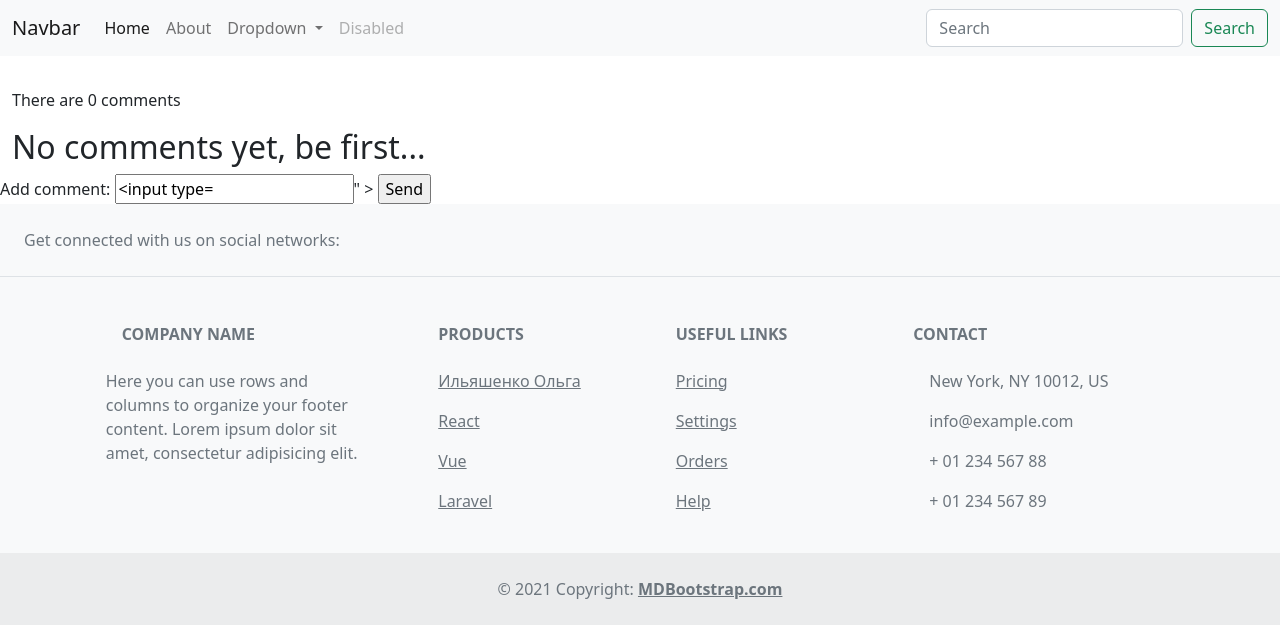
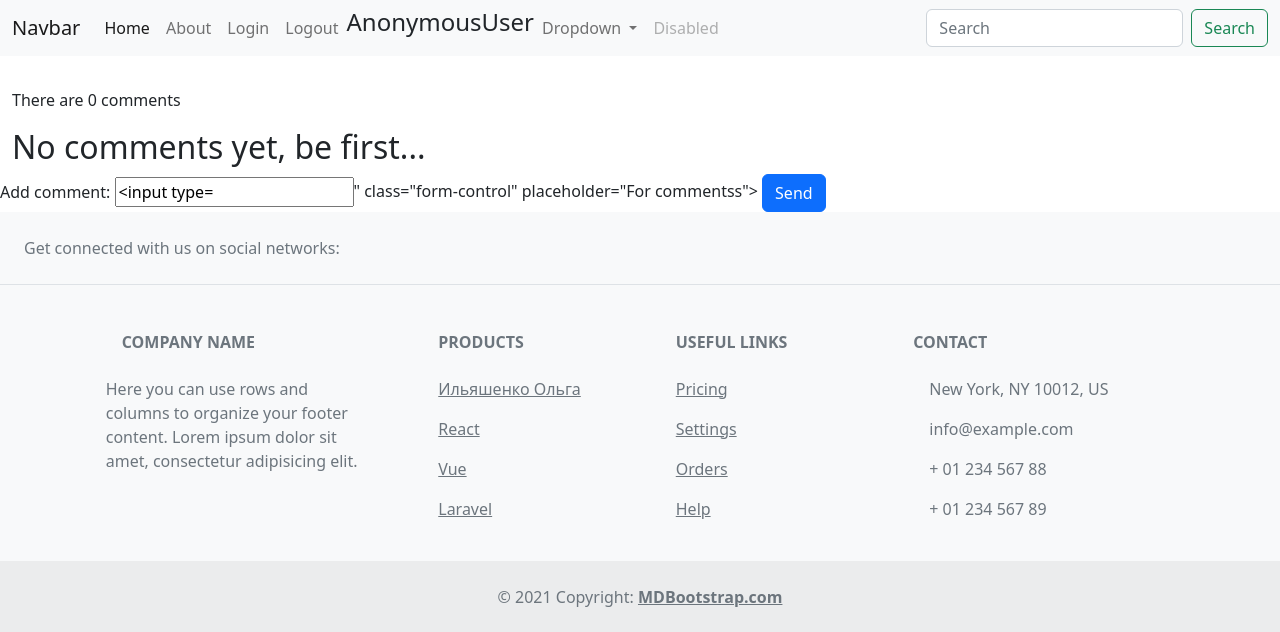
Before and after one commit to Kollaider/gallery, a Django app: page /comment/1 in a window 1280 px wide. Shown: the top 632 px of the page. Run offline with Django 4.2, Linux system fonts and the light colour scheme; some libraries are stand-ins or nearby versions.

Commit message:
set login logout

```diff
--- a/project/settings.py
+++ b/project/settings.py
@@ -32,6 +32,7 @@ ALLOWED_HOSTS = []
 
 INSTALLED_APPS = [
     'web',
+    'bootstrap4',
     'django.contrib.admin',
     'django.contrib.auth',
     'django.contrib.contenttypes',
@@ -140,3 +141,5 @@ ADMIN_MEDIA_PREFIX = '/static/admin/'
 # https://docs.djangoproject.com/en/4.0/ref/settings/#default-auto-field
 
 DEFAULT_AUTO_FIELD = 'django.db.models.BigAutoField'
+
+LOGIN_REDIRECT_URL = '/'
--- a/templates/base.html
+++ b/templates/base.html
@@ -21,6 +21,17 @@
             <li class="nav-item">
               <a class="nav-link" href="{% url 'web:about' %}">About</a>
             </li>
+            <li class="nav-item">
+              <a class="nav-link" href="{% url 'web:login' %}">Login</a>
+            </li>
+            <li class="nav-item">
+              <a class="nav-link" href="{% url 'web:logout' %}">Logout</a>
+            </li>
+
+            <li class="nav-item">
+                <h4>{{ user }}</h4>
+            </li>
+
             <li class="nav-item dropdown">
               <a class="nav-link dropdown-toggle" href="#" id="navbarDropdown" role="button" data-bs-toggle="dropdown" aria-expanded="false">
                 Dropdown
--- a/templates/detail.html
+++ b/templates/detail.html
@@ -30,9 +30,10 @@
 </div>
 
 <form action="{% url 'web:comment' card.pk %}" method="post">
-{% csrf_token %}
+    {% csrf_token %}
     <label for="comment">Add comment: </label>
-    <input id="comment" type="text" name="comment" value="{{ form.comment }}" >
-    <input type="submit" value="Send">
+    <input id="comment" type="text" name="comment" value="{{ form.comment }}" class="form-control" placeholder="For commentss">
+    <button type="submit" class="btn btn-primary">Send</button>
 </form>
+
 {% endblock %}
--- a/web/urls.py
+++ b/web/urls.py
@@ -1,9 +1,11 @@
 from django.urls import path
 
-from web.views import index, detail, about, do_comment
+from web.views import index, detail, about, do_comment, WebLoginView, WebLogoutView
 
 app_name = "web"
 urlpatterns = [
+    path('login/', WebLoginView.as_view(), name='login'),
+    path('logout/', WebLogoutView.as_view(), name='logout'),
     path('comment/<int:card_pk>', do_comment, name='comment'),
     path('', index, name="home"),
     path('detail/<int:pk>', detail, name="detail"),
--- a/web/views.py
+++ b/web/views.py
@@ -1,3 +1,5 @@
+from django.contrib.auth.mixins import LoginRequiredMixin
+from django.contrib.auth.views import LoginView, LogoutView
 from django.shortcuts import render, redirect
 from django.urls import reverse
 
@@ -7,7 +9,8 @@ from web.models import Card, Comment
 def index(request):
     cards = Card.objects.all()
 
-    return render(request, 'index.html', {'cards': cards})
+
+    return render(request, 'index.html', {'cards': cards, 'user': request.user.username})
 
 
 def detail(request, pk):
@@ -46,3 +49,11 @@ def do_comment(request, card_pk):
         form = CommentForm()
 
     return render(request, 'detail.html', {'form': form})
+
+
+
+class WebLoginView(LoginView):
+    template_name = 'login.html'
+
+class WebLogoutView(LogoutView):
+    template_name = 'logout.html'
```
Also changed, not shown: templates/login.html (added, +20 -0 lines), templates/logout.html (added, +8 -0 lines), web/migrations/0003_alter_comment_options.py (added).
